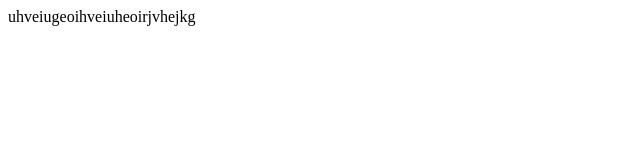
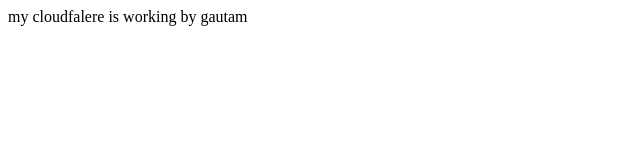
Before and after one commit to Gautamkathuria/html, a plain HTML site: page index.html in a window 1280 px wide. Shown: the full height of the page, 0-640 px from the left. Drawn offline with Linux system fonts and the light colour scheme.

Commit message:
Update index.html

```diff
--- a/index.html
+++ b/index.html
@@ -1,5 +1,5 @@
 <html>
 	<head>
 		<title> OIDC test </title></head>
-	<body> uhveiugeoihveiuheoirjvhejkg </body>
+	<body> my cloudfalere is working by gautam </body>
 </html>
```
